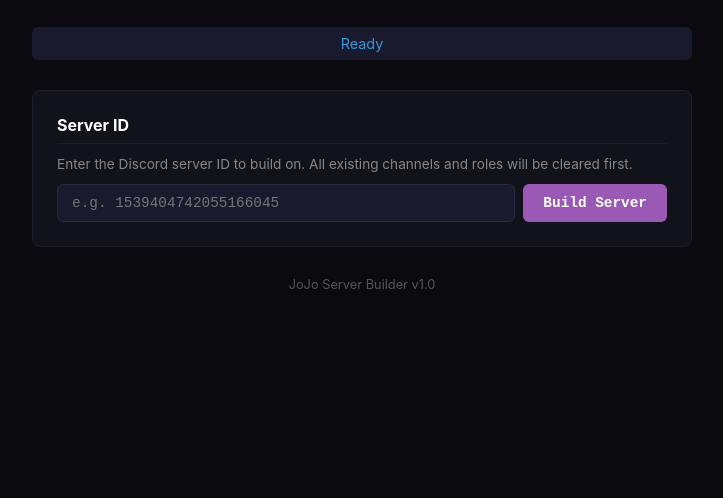
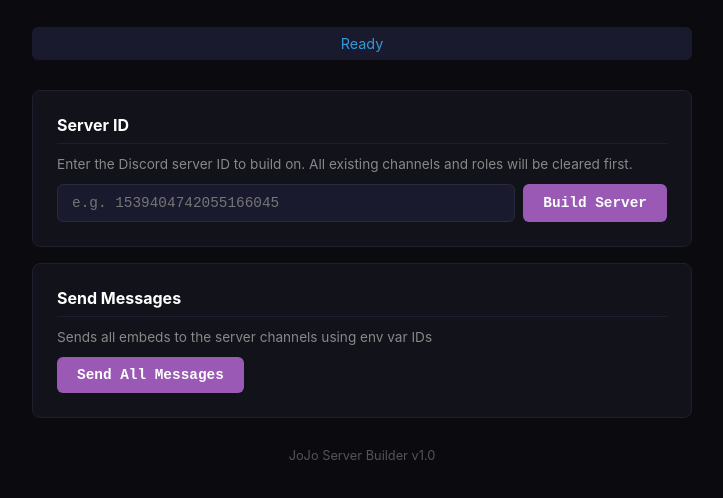
Before and after one commit to DevilishRar/jojoserver, a website: page index.html in a window 1280 px wide. Shown: the part 106-604 px from the top of the page, without its empty margins (278-1001 px from the left). Drawn offline with Linux system fonts and the light colour scheme.

Commit message:
Show Send All Messages button always

```diff
--- a/index.html
+++ b/index.html
@@ -61,9 +61,9 @@
       </div>
     </div>
 
-    <div class="card" id="sendCard" style="display:none;">
+    <div class="card" id="sendCard">
       <h2>Send Messages</h2>
-      <p class="hint">After setting env vars and redeploying, click to send all embeds</p>
+      <p class="hint">Sends all embeds to the server channels using env var IDs</p>
       <button id="sendBtn" onclick="sendMessages()">Send All Messages</button>
     </div>
 
```
